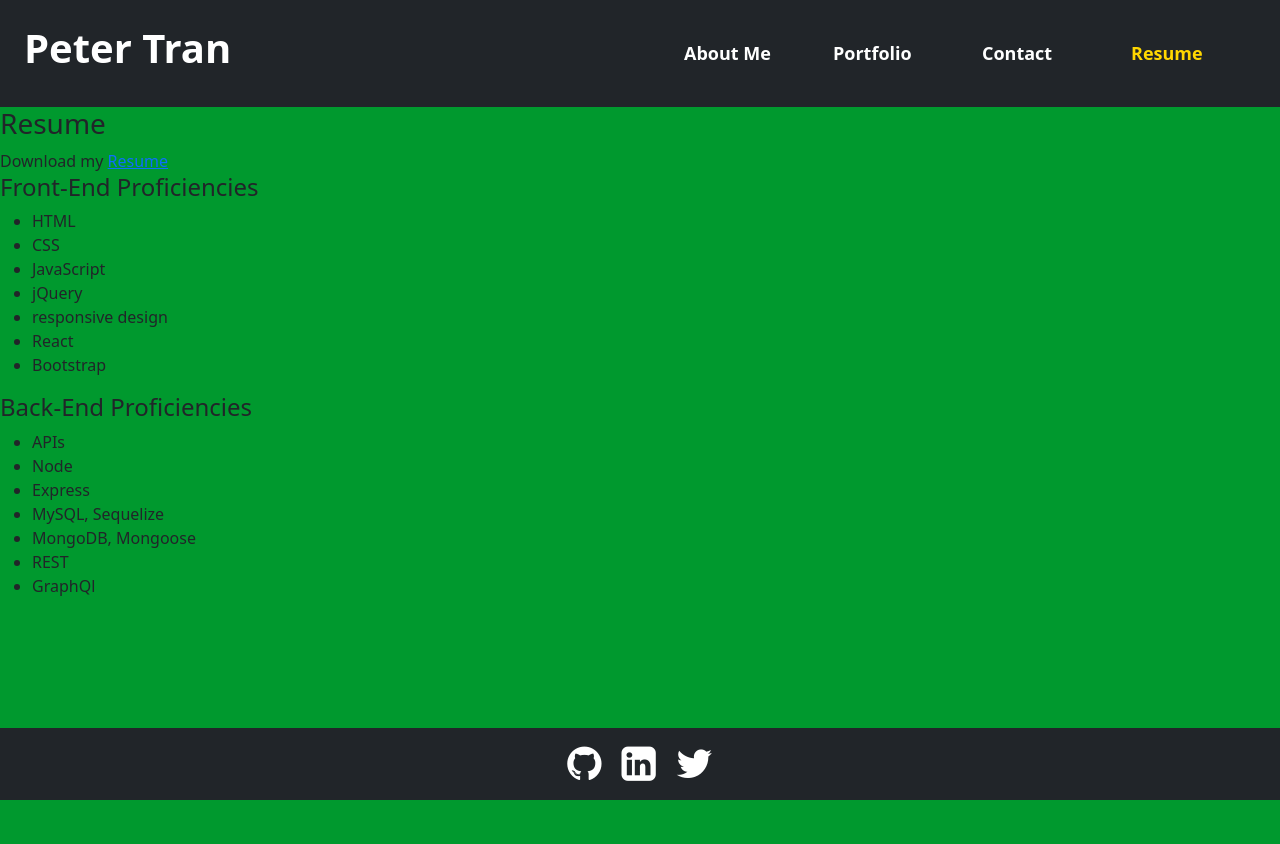
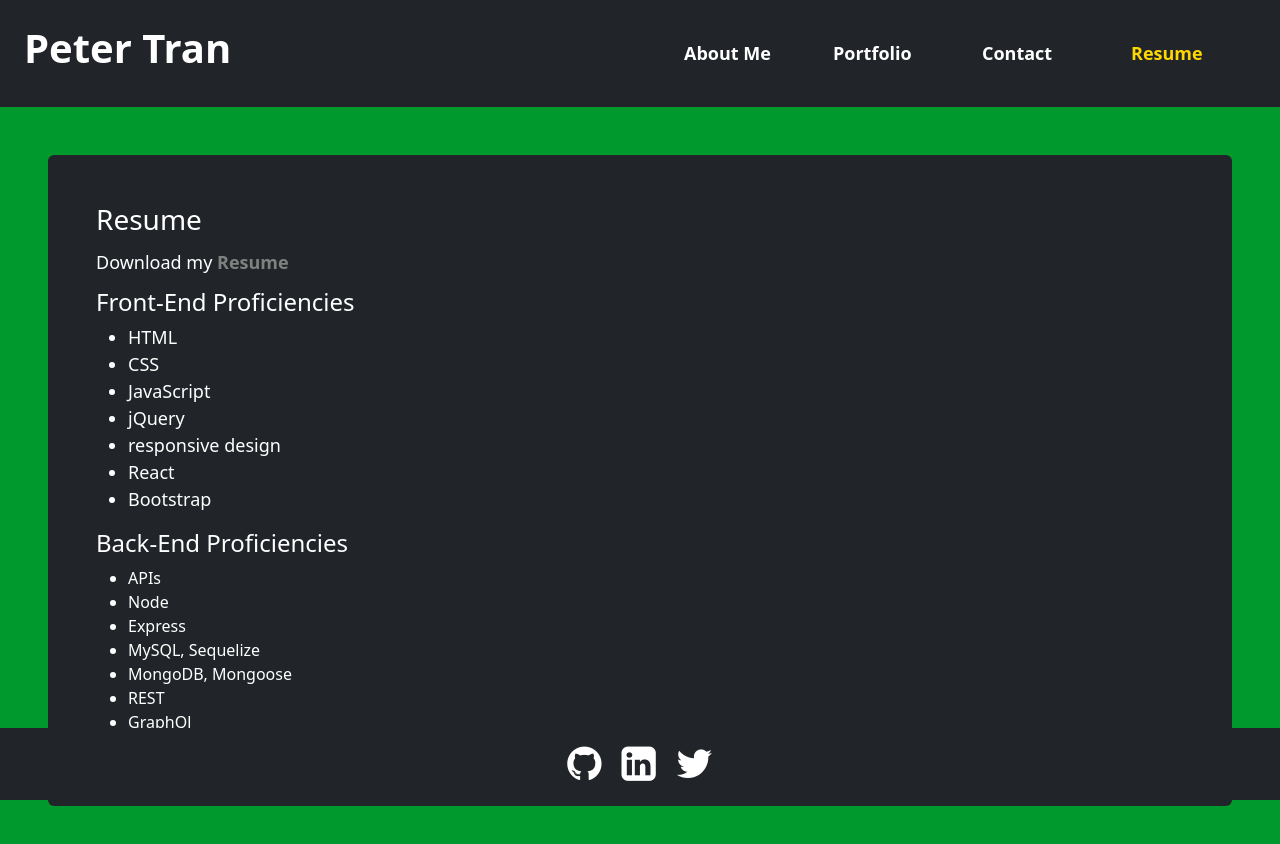
Before and after one commit to ptran77/react-portfolio, a React (Create React App) app: page / in a window 1280 px wide. Both pictures are taken after a click on the element "Resume". Shown: the top 844 px of the page. Before the commit the page ends 800 px from the top, so only its background shows below. Built offline with nearby package versions, Linux system fonts and the light colour scheme.

Commit message:
stylized Resume

```diff
--- a/src/components/Resume/index.js
+++ b/src/components/Resume/index.js
@@ -1,9 +1,9 @@
 function Resume() {
   return (
-    <div>
+    <div className="resume bg-dark text-white m-5 p-5 rounded">
       <h3>Resume</h3>
-      <div>Download my <a href="./assets/resume/Peter-resume.pdf" download>Resume</a></div>
-      <div className="skills">
+      <div className="resume-link py-1">Download my <a className="resume-download" href="./assets/resume/Peter-resume.pdf" download>Resume</a></div>
+      <div className="skills py-2">
         <div className="front-end">
           <h4>Front-End Proficiencies</h4>
           <ul>
--- a/src/style.css
+++ b/src/style.css
@@ -122,6 +122,20 @@ footer a {
   }
 }
 
+.resume-link, .front-end ul li, .back-end ul li {
+  font-size: 18px;
+}
+
+.resume-download {
+  font-weight: bold;
+  text-decoration: none;
+  color: gray
+}
+
+.resume-download:hover {
+  color: darkgray;
+}
+
 @media screen and (max-width: 576px) {
   .navOp {
     padding: 5px;
```
